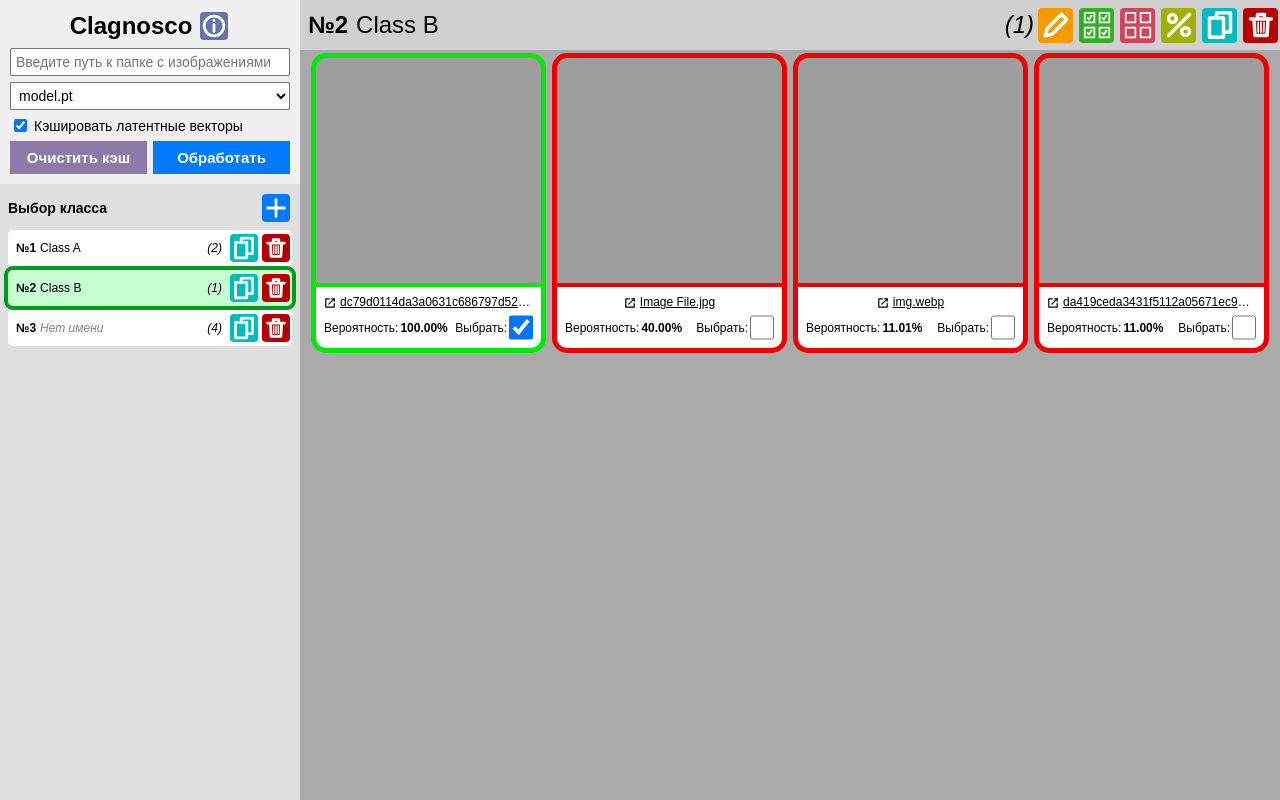
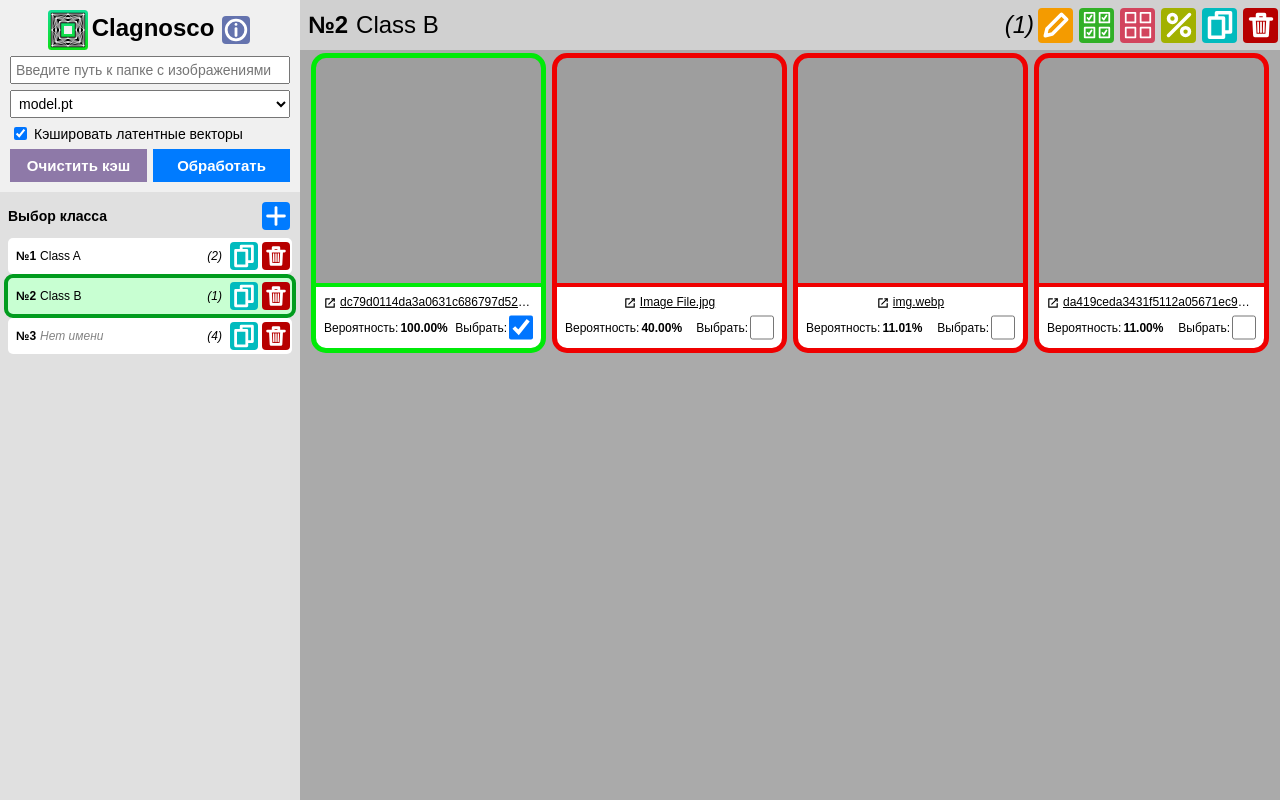
Before and after one commit to pogorelskikh70180321/clagnosco, a Flask app: page / in a window 1280 px wide. Run offline with Flask 3, Linux system fonts and the light colour scheme.

Commit message:
Логотип Clagnosco

```diff
--- a/webui/static/style.css
+++ b/webui/static/style.css
@@ -49,6 +49,18 @@ html, body {
     align-items: center;
     justify-content: center;
     gap: 6px;
+}
+
+.project-name-text::before {
+    background-image: url('/static/svg/clagnosco.svg');
+    width: 40px;
+    height: 40px;
+    margin-right: 4px;
+    content: "";
+    display: inline-block;
+    vertical-align: middle;
+    background-size: contain;
+    background-repeat: no-repeat;
 }
 
 .init-tab input[type="text"],
--- a/webui/templates/index.html
+++ b/webui/templates/index.html
@@ -6,14 +6,15 @@
     <link rel="stylesheet" href="{{ url_for('static', filename='style.css') }}">
     <script src="{{ url_for('static', filename='main.js') }}"></script>
     <script src="{{ url_for('static', filename='templates.js') }}"></script>
-    <title>Layout Template</title>
+    <title>Clagnosco - Классификация изображений</title>
+    <link rel="icon" type="image/svg+xml" href="{{ url_for('static', filename='svg/clagnosco.svg') }}">
 </head>
 <body>
     <div class="container">
         <div class="menu-tab">
             <div class="init-tab">
                 <div class="project-name">
-                    <div>Clagnosco</div>
+                    <div class="project-name-text">Clagnosco</div>
                     <button class="class-button class-button-info" title="Информация о Clagnosco" onclick="
                         window.open('https://github.com/', '_blank')"
                     "></button>
```
Also changed, not shown: webui/static/svg/clagnosco.svg (added).
